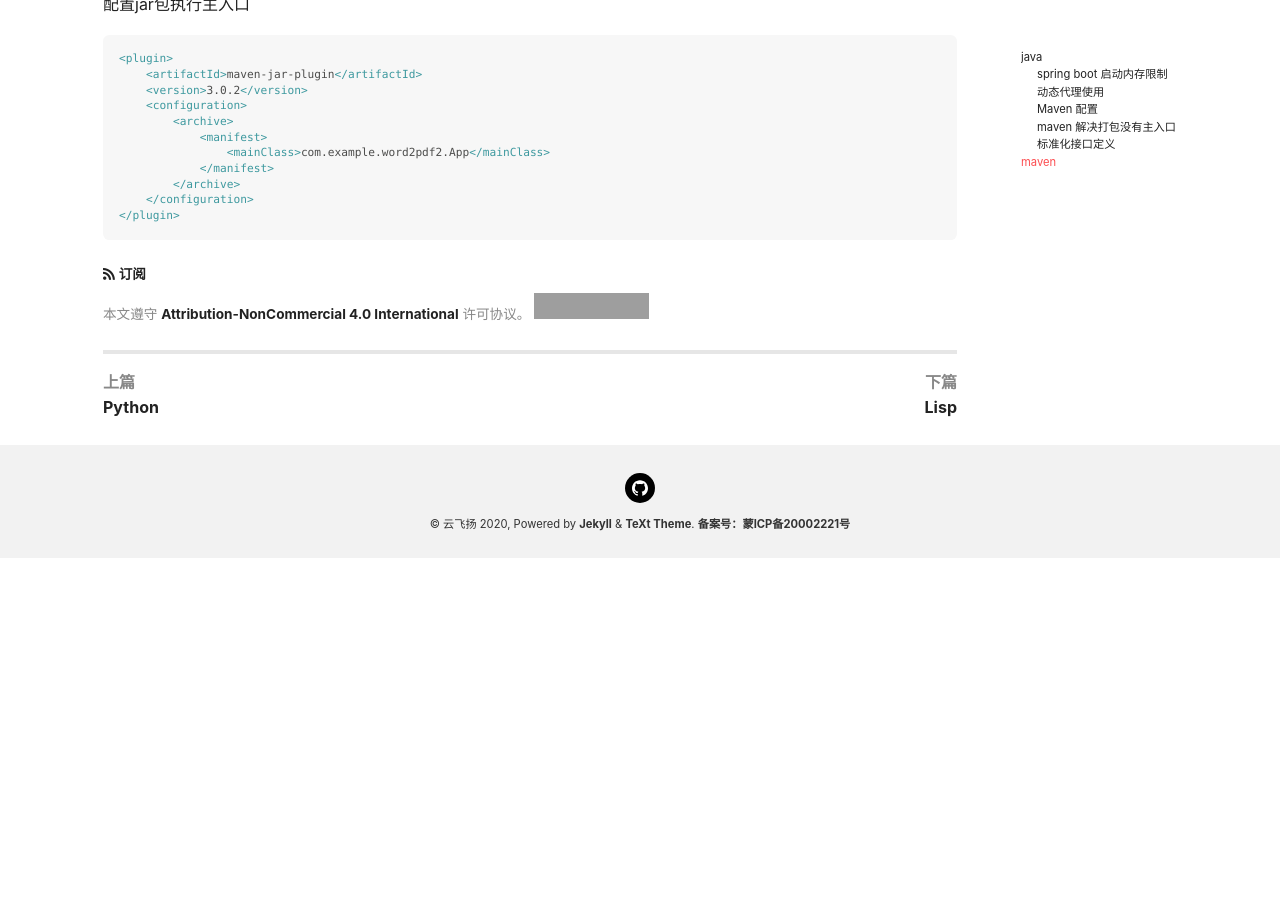
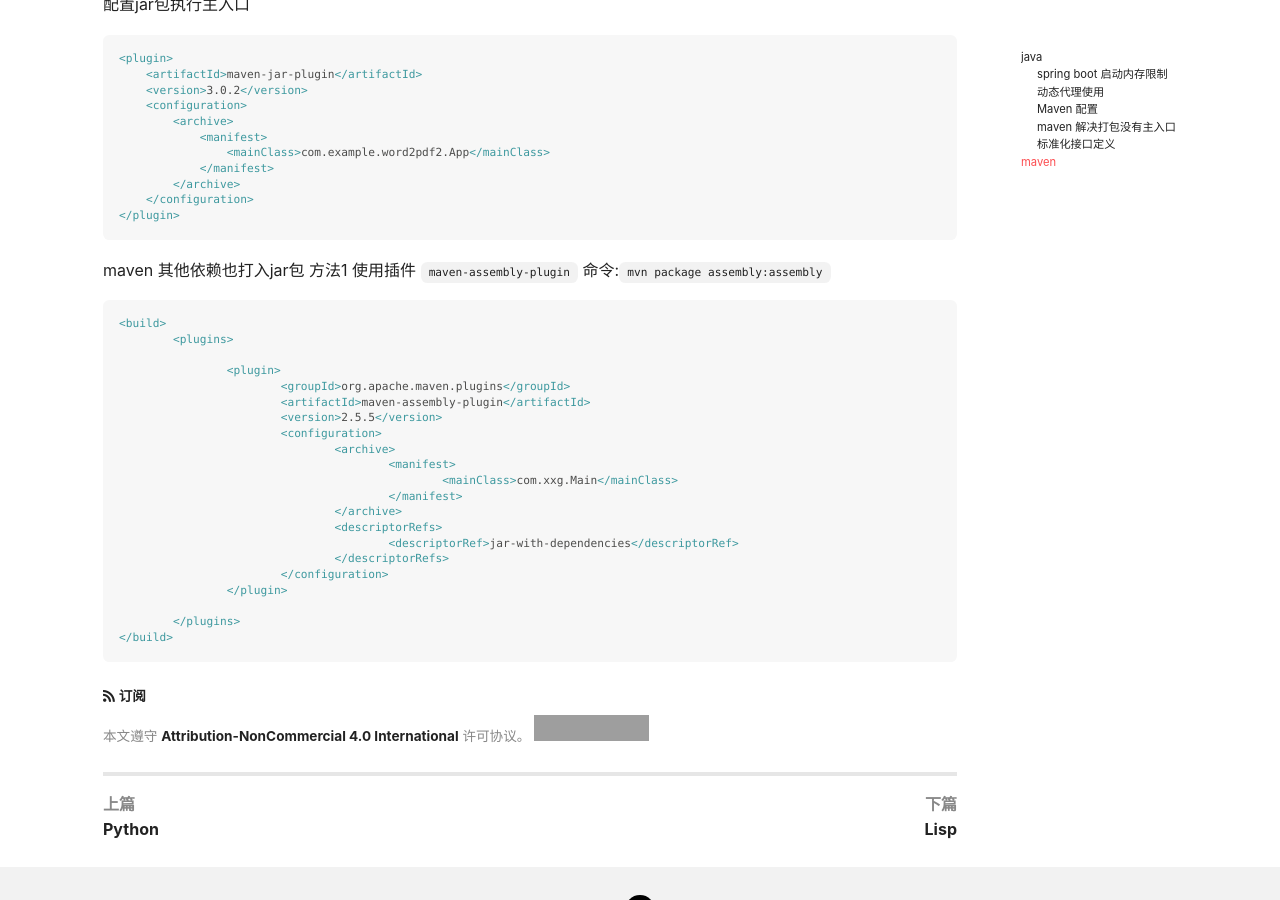
Before and after one commit to zwwland/goe13, a Jekyll site: the page built from _posts/2020-06-15-java.md, in a window 1280 px wide and 900 px high, scrolled down 3915 px. Built offline with Jekyll 4.4.1, drawn with Linux system fonts in a browser that asks for light colours; nearby versions of some CDN libraries; before the commit the page ends 4473 px from its top, so only the background shows below that; grey boxes are pictures that could not be loaded.

Commit message:
java maven package into jar包

````diff
--- a/_posts/2020-06-15-java.md
+++ b/_posts/2020-06-15-java.md
@@ -226,3 +226,29 @@ mvn install:install-file -Dfile=<path-to-file> -DgroupId=<group-id> -DartifactId
     </configuration>
 </plugin>
 ```
+
+maven 其他依赖也打入jar包
+方法1 使用插件 `maven-assembly-plugin` 命令:`mvn package assembly:assembly`
+```xml
+<build>
+	<plugins>
+
+		<plugin>
+			<groupId>org.apache.maven.plugins</groupId>
+			<artifactId>maven-assembly-plugin</artifactId>
+			<version>2.5.5</version>
+			<configuration>
+				<archive>
+					<manifest>
+						<mainClass>com.xxg.Main</mainClass>
+					</manifest>
+				</archive>
+				<descriptorRefs>
+					<descriptorRef>jar-with-dependencies</descriptorRef>
+				</descriptorRefs>
+			</configuration>
+		</plugin>
+
+	</plugins>
+</build>
+```
````
